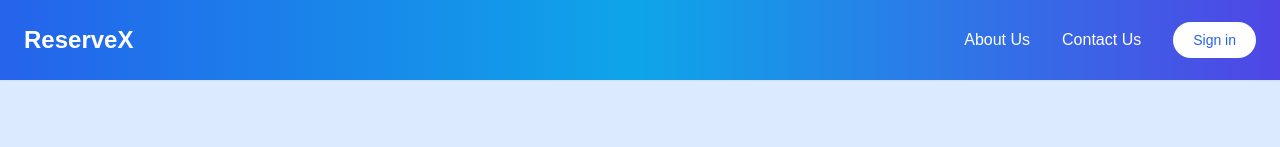
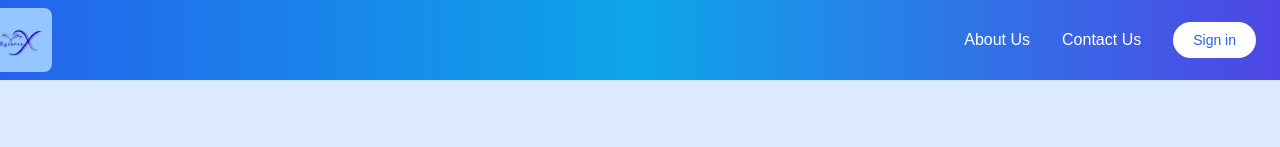
Before and after one commit to Lochithya/ReserveX, a React (Vite) app in the folder online-portal/: page / in a window 1280 px wide. Shown: the top 147 px of the page. Built offline with nearby package versions, Linux system fonts and the light colour scheme; no server answers.

Commit message:
add logo

```diff
--- a/online-portal/src/components/NavBar.jsx
+++ b/online-portal/src/components/NavBar.jsx
@@ -2,6 +2,7 @@ import { useContext, useState } from "react";
 import { Link, useNavigate } from "react-router-dom";
 import { AuthContext } from "../contexts/AuthContext";
 import { Menu, X } from "lucide-react";
+import logo from "../assets/logo.jpeg";
 
 const NavBar = () => {
   const { isAuthenticated, logout } = useContext(AuthContext);
@@ -18,18 +19,23 @@ const NavBar = () => {
     <nav className="sticky top-0 z-50 bg-gradient-to-r from-blue-600 via-sky-500 to-indigo-600 shadow-sm">
       <div className="max-w-7xl mx-auto px-6">
         <div className="flex items-center justify-between h-20">
-          {/* Logo */}
-          <div className="flex-shrink-0">
-            <Link to="/" className="text-2xl font-bold text-white">
-              ReserveX
-            </Link>
-          </div>
 
-          {/* Desktop links */}
+
+<div className="flex-shrink-0 -ml-9">
+  <Link to="/" className="flex items-center">
+    <img
+      src={logo}
+      alt="ReserveX Logo"
+      className="h-16 w-auto object-contain rounded-lg"
+    />
+  </Link>
+</div>
+
+
           <div className="hidden md:flex md:items-center md:space-x-8">
             {!isAuthenticated ? (
               <>
-                <Link to="/" className="text-white ">
+                <Link to="/" className="text-white">
                   About Us
                 </Link>
                 <Link to="/contact" className="text-white">
@@ -51,7 +57,7 @@ const NavBar = () => {
                 <Link to="/" className="text-white">
                   About Us
                 </Link>
-                <Link to="/contact" className="text-white ">
+                <Link to="/contact" className="text-white">
                   Contact Us
                 </Link>
                 <Link
@@ -70,7 +76,7 @@ const NavBar = () => {
             )}
           </div>
 
-          {/* Mobile menu button */}
+
           <div className="md:hidden">
             <button
               onClick={() => setIsOpen(!isOpen)}
@@ -143,9 +149,7 @@ const NavBar = () => {
                   Reserve a stall
                 </Link>
                 <button
-                  onClick={() => {
-                    handleLogout();
-                  }}
+                  onClick={handleLogout}
                   className="block w-full text-left px-3 py-2 text-white rounded-md"
                 >
                   Log out
```
Also changed, not shown: online-portal/src/assets/logo.jpeg (added).
